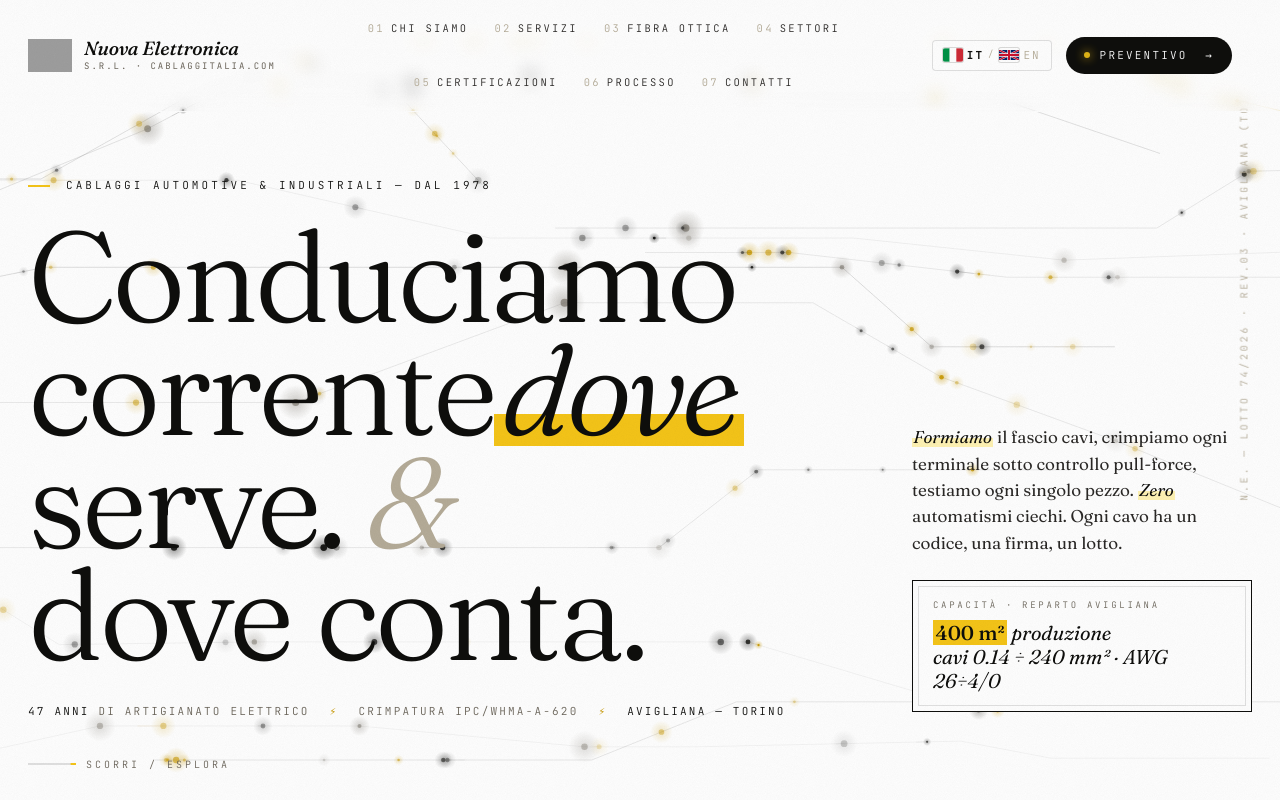
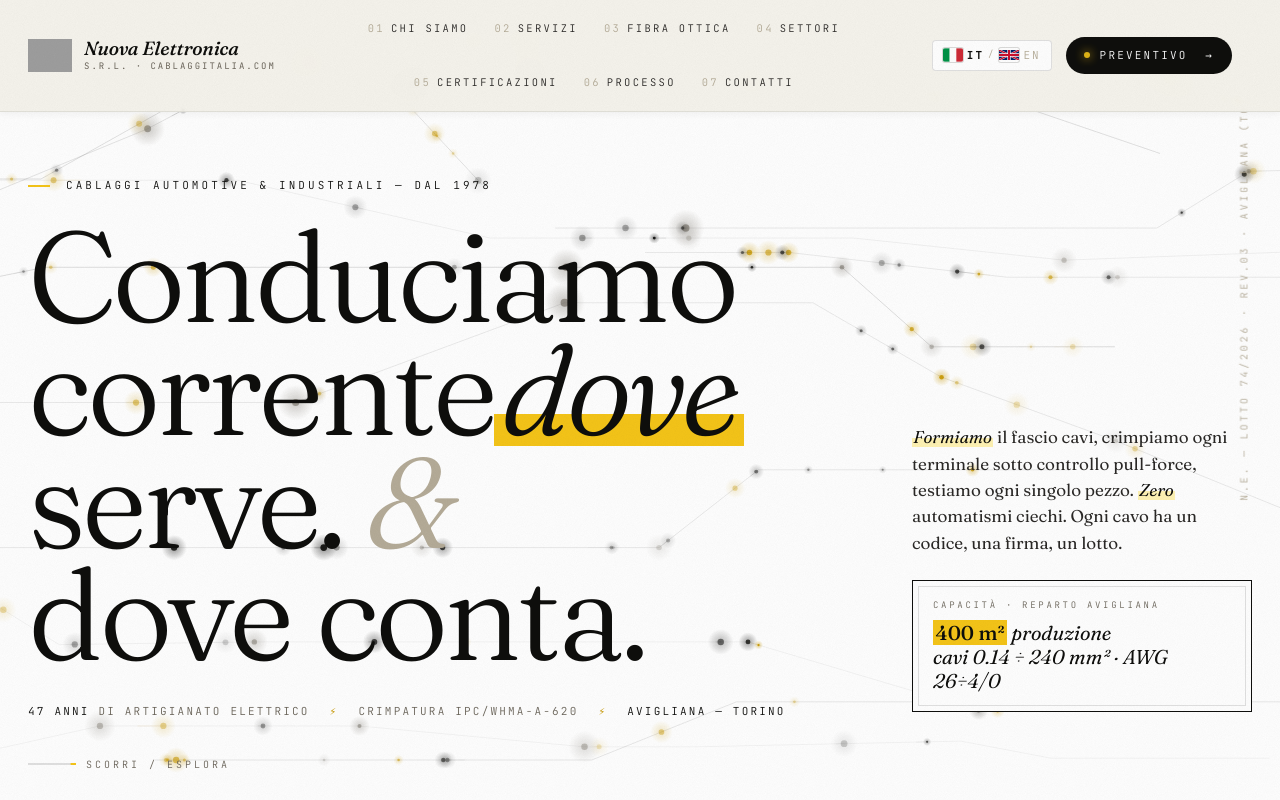
Before and after one commit to ceo949/cablaggitalia, a plain HTML site: page index.html in a window 1280 px wide. Shown: the top 800 px of the page. Drawn offline with Linux system fonts and the light colour scheme; grey boxes are pictures that could not be loaded; animation ran at ten frames a second.

Commit message:
Topbar con sfondo più scuro (paper-2/paper-3) per distinguerla dal contenuto
Co-Authored-By: Claude Opus 4.6 (1M context) <noreply@anthropic.com>

```diff
--- a/style.css
+++ b/style.css
@@ -43,11 +43,12 @@ button{font:inherit;color:inherit;background:none;border:0;cursor:pointer}
   position:fixed;top:0;left:0;right:0;z-index:60;
   display:grid;grid-template-columns:auto 1fr auto auto;align-items:center;gap:20px;
   padding:14px 28px;
-  background:linear-gradient(to bottom,rgba(255,255,255,.94),rgba(255,255,255,.6) 80%,transparent);
-  backdrop-filter:blur(8px);
-  border-bottom:1px solid transparent;transition:border-color .4s;
+  background:rgba(246,243,236,.92);
+  backdrop-filter:blur(12px);
+  border-bottom:1px solid rgba(14,14,12,.08);transition:border-color .4s,background .4s;
+  box-shadow:0 1px 8px rgba(14,14,12,.06);
 }
-.topbar.scrolled{border-bottom-color:var(--rule)}
+.topbar.scrolled{border-bottom-color:var(--rule);background:rgba(239,233,219,.95);box-shadow:0 2px 12px rgba(14,14,12,.1)}
 .mark{display:flex;align-items:center;gap:12px}
 .mark .logo{width:44px;height:44px;object-fit:contain}
 .mark .wm{font-family:var(--display);font-style:italic;font-weight:500;font-size:19px;letter-spacing:-.005em;font-variation-settings:"opsz" 40;line-height:1}
```
